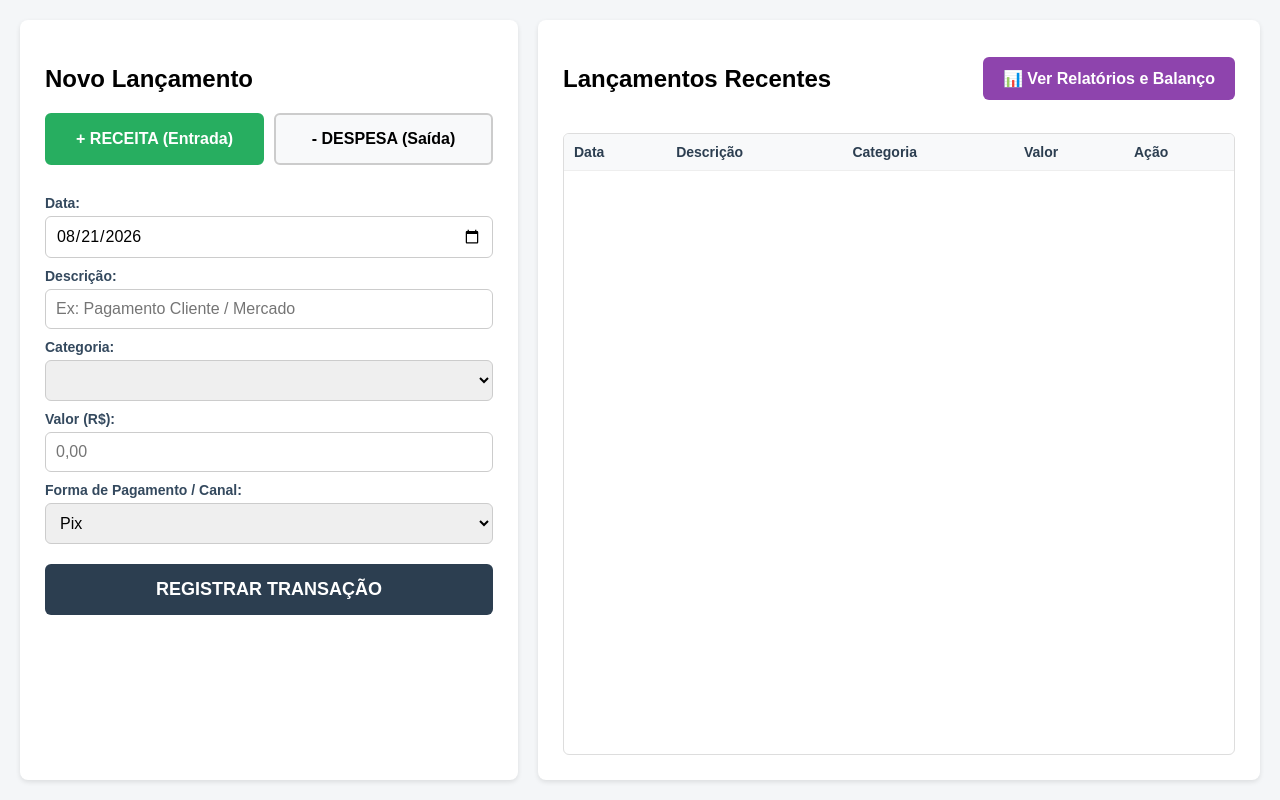
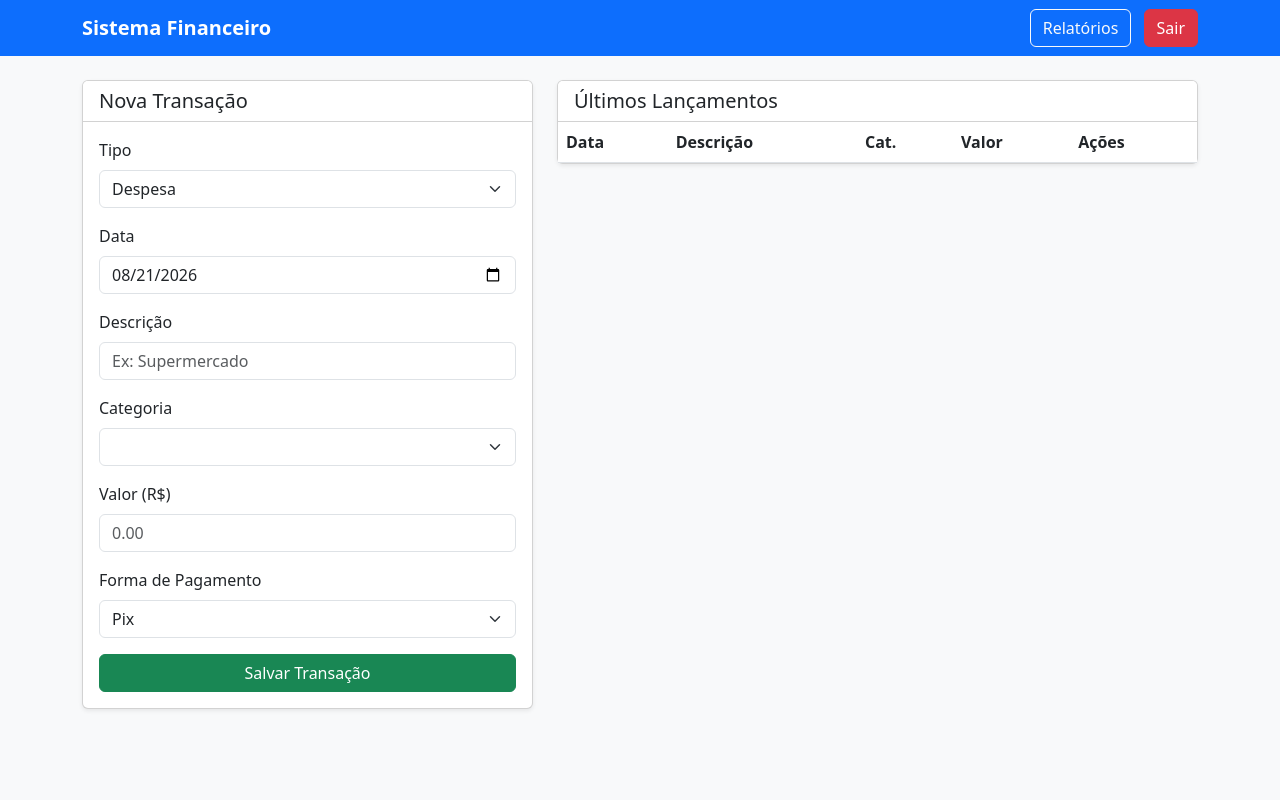
Before and after one commit to juracigomessilva-cyber/financeiro, a Flask app: template templates/index.html in a window 1280 px wide. Run offline with Flask 3, Linux system fonts and the light colour scheme; the template is opened without the code that fills it, so the values that code supplies are empty; some libraries are stand-ins or nearby versions.

Commit message:
Update index.html

```diff
--- a/templates/index.html
+++ b/templates/index.html
@@ -1,184 +1,187 @@
 <!DOCTYPE html>
-<html lang="pt-BR">
+<html lang="pt-br">
 <head>
     <meta charset="UTF-8">
-    <title>Controle Financeiro - Lançamentos</title>
-    <style>
-        * { box-sizing: border-box; font-family: Arial, sans-serif; }
-        body { margin: 0; padding: 20px; background-color: #f4f6f8; display: flex; gap: 20px; height: 100vh; }
+    <meta name="viewport" content="width=device-width, initial-scale=1.0">
+    <title>Controle Financeiro</title>
+    <link href="https://cdn.jsdelivr.net/npm/bootstrap@5.3.0/dist/css/bootstrap.min.css" rel="stylesheet">
+</head>
+<body class="bg-light">
+    <nav class="navbar navbar-expand-lg navbar-dark bg-primary mb-4">
+        <div class="container">
+            <a class="navbar-brand fw-bold" href="/">Sistema Financeiro</a>
+            <div>
+                <a href="/relatorios" class="btn btn-outline-light me-2">Relatórios</a>
+                <a href="/logout" class="btn btn-danger">Sair</a>
+            </div>
+        </div>
+    </nav>
 
-        /* Formulário de Lançamento */
-        .painel-form { flex: 1; background: white; padding: 25px; border-radius: 8px; box-shadow: 0 2px 5px rgba(0,0,0,0.1); display: flex; flex-direction: column; }
-        .tipo-selector { display: flex; gap: 10px; margin-bottom: 20px; }
-        .btn-tipo { flex: 1; padding: 15px; border: 2px solid #ccc; background: #f8f9fa; cursor: pointer; border-radius: 6px; font-weight: bold; font-size: 16px; text-align: center; }
-        .btn-tipo.active-receita { background: #27ae60; color: white; border-color: #27ae60; }
-        .btn-tipo.active-despesa { background: #c0392b; color: white; border-color: #c0392b; }
-
-        label { font-weight: bold; font-size: 14px; margin-top: 10px; display: block; color: #34495e; }
-        input, select { width: 100%; padding: 10px; font-size: 16px; margin-top: 5px; border: 1px solid #ccc; border-radius: 6px; }
-        .btn-salvar { background: #2c3e50; color: white; border: none; padding: 15px; font-size: 18px; font-weight: bold; border-radius: 6px; cursor: pointer; margin-top: 20px; width: 100%; }
-
-        /* Lista e Resumo */
-        .painel-lista { flex: 1.5; background: white; padding: 25px; border-radius: 8px; box-shadow: 0 2px 5px rgba(0,0,0,0.1); display: flex; flex-direction: column; }
-        .topo-acoes { display: flex; justify-content: space-between; align-items: center; margin-bottom: 20px; }
-        .btn-relatorio { background: #8e44ad; color: white; text-decoration: none; padding: 12px 20px; border-radius: 6px; font-weight: bold; }
-
-        .tabela-container { flex: 1; overflow-y: auto; border: 1px solid #ddd; border-radius: 6px; }
-        table { width: 100%; border-collapse: collapse; }
-        th, td { border-bottom: 1px solid #eee; padding: 10px; text-align: left; font-size: 14px; }
-        th { background-color: #f8f9fa; color: #2c3e50; }
-
-        .val-receita { color: #27ae60; font-weight: bold; }
-        .val-despesa { color: #c0392b; font-weight: bold; }
-        .btn-del { color: #e74c3c; cursor: pointer; font-weight: bold; border: none; background: none; }
-    </style>
-</head>
-<body>
-
-    <div class="painel-form">
-        <h2>Novo Lançamento</h2>
-
-        <div class="tipo-selector">
-            <div id="btn-receita" class="btn-tipo active-receita" onclick="setTipo('Receita')">+ RECEITA (Entrada)</div>
-            <div id="btn-despesa" class="btn-tipo" onclick="setTipo('Despesa')">- DESPESA (Saída)</div>
+    <div class="container">
+        <div class="row">
+            <!-- Form de Cadastro -->
+            <div class="col-md-5 mb-4">
+                <div class="card shadow-sm">
+                    <div class="card-header bg-white">
+                        <h5 class="card-title mb-0">Nova Transação</h5>
+                    </div>
+                    <div class="card-body">
+                        <form id="formTransacao">
+                            <div class="mb-3">
+                                <label class="form-label">Tipo</label>
+                                <select class="form-select" id="tipo" required onchange="carregarCategorias()">
+                                    <option value="Receita">Receita</option>
+                                    <option value="Despesa" selected>Despesa</option>
+                                </select>
+                            </div>
+                            <div class="mb-3">
+                                <label class="form-label">Data</label>
+                                <input type="date" class="form-control" id="data" required>
+                            </div>
+                            <div class="mb-3">
+                                <label class="form-label">Descrição</label>
+                                <input type="text" class="form-control" id="descricao" placeholder="Ex: Supermercado" required>
+                            </div>
+                            <div class="mb-3">
+                                <label class="form-label">Categoria</label>
+                                <select class="form-select" id="categoria" required>
+                                    <!-- Carregado via JS -->
+                                </select>
+                            </div>
+                            <div class="mb-3">
+                                <label class="form-label">Valor (R$)</label>
+                                <input type="number" step="0.01" class="form-control" id="valor" placeholder="0.00" required>
+                            </div>
+                            <div class="mb-3">
+                                <label class="form-label">Forma de Pagamento</label>
+                                <select class="form-select" id="forma_pagamento" required>
+                                    <option value="Pix">Pix</option>
+                                    <option value="Cartão de Crédito">Cartão de Crédito</option>
+                                    <option value="Cartão de Débito">Cartão de Débito</option>
+                                    <option value="Dinheiro">Dinheiro</option>
+                                </select>
+                            </div>
+                            <button type="submit" class="btn btn-success w-100">Salvar Transação</button>
+                        </form>
+                    </div>
+                </div>
             </div>
 
-        <label>Data:</label>
-        <input type="date" id="data">
-
-        <label>Descrição:</label>
-        <input type="text" id="descricao" placeholder="Ex: Pagamento Cliente / Mercado">
-
-        <label>Categoria:</label>
-        <select id="categoria"></select>
-
-        <label>Valor (R$):</label>
-        <input type="number" step="0.01" id="valor" placeholder="0,00">
-
-        <label>Forma de Pagamento / Canal:</label>
-        <select id="forma-pagamento">
-            <option value="Pix">Pix</option>
-            <option value="Dinheiro">Dinheiro</option>
-            <option value="Cartão de Débito">Cartão de Débito</option>
-            <option value="Cartão de Crédito">Cartão de Crédito</option>
-            <option value="Boleto / Transferência">Boleto / Transferência</option>
-        </select>
-
-        <button class="btn-salvar" onclick="salvarLancamento()">REGISTRAR TRANSAÇÃO</button>
+            <!-- Tabela de Lançamentos -->
+            <div class="col-md-7 mb-4">
+                <div class="card shadow-sm">
+                    <div class="card-header bg-white">
+                        <h5 class="card-title mb-0">Últimos Lançamentos</h5>
                     </div>
-
-    <div class="painel-lista">
-        <div class="topo-acoes">
-            <h2>Lançamentos Recentes</h2>
-            <a href="/relatorios" class="btn-relatorio">📊 Ver Relatórios e Balanço</a>
-        </div>
-
-        <div class="tabela-container">
-            <table>
+                    <div class="card-body p-0">
+                        <div class="table-responsive">
+                            <table class="table table-hover mb-0">
                                 <thead>
                                     <tr>
                                         <th>Data</th>
                                         <th>Descrição</th>
-                        <th>Categoria</th>
+                                        <th>Cat.</th>
                                         <th>Valor</th>
-                        <th>Ação</th>
+                                        <th>Ações</th>
                                     </tr>
                                 </thead>
-                <tbody id="tabela-recentes"></tbody>
+                                <tbody id="tabelaTransacoes">
+                                    <!-- Carregado via JS -->
+                                </tbody>
                             </table>
+                        </div>
+                    </div>
+                </div>
+            </div>
         </div>
     </div>
 
     <script>
-        let tipoAtual = 'Receita';
-        let categorias = [];
-
-        // Define data de hoje no input
+        // Define data atual no input
         document.getElementById('data').valueAsDate = new Date();
 
-        function setTipo(tipo) {
-            tipoAtual = tipo;
-            document.getElementById('btn-receita').className = tipo === 'Receita' ? 'btn-tipo active-receita' : 'btn-tipo';
-            document.getElementById('btn-despesa').className = tipo === 'Despesa' ? 'btn-tipo active-despesa' : 'btn-tipo';
-            atualizarSelectCategorias();
-        }
+        let todasCategorias = [];
 
         async function carregarCategorias() {
+            if (todasCategorias.length === 0) {
                 const res = await fetch('/api/categorias');
-            categorias = await res.json();
-            atualizarSelectCategorias();
+                todasCategorias = await res.json();
             }
+            const tipoSelecionado = document.getElementById('tipo').value;
+            const selectCategoria = document.getElementById('categoria');
+            selectCategoria.innerHTML = '';
 
-        function atualizarSelectCategorias() {
-            const select = document.getElementById('categoria');
-            select.innerHTML = '';
-            const filtradas = categorias.filter(c => c.tipo === tipoAtual);
-            filtradas.forEach(c => {
+            todasCategorias
+                .filter(c => c.tipo === tipoSelecionado)
+                .forEach(c => {
                     const opt = document.createElement('option');
                     opt.value = c.nome;
                     opt.textContent = c.nome;
-                select.appendChild(opt);
+                    selectCategoria.appendChild(opt);
                 });
         }
 
-        async function salvarLancamento() {
-            const data = document.getElementById('data').value;
-            const descricao = document.getElementById('descricao').value.trim();
-            const categoria = document.getElementById('categoria').value;
-            const valor = parseFloat(document.getElementById('valor').value);
-            const forma = document.getElementById('forma-pagamento').value;
+        async function carregarTransacoes() {
+            const res = await fetch('/api/relatorio?periodo=dia');
+            const data = await res.json();
+            const tbody = document.getElementById('tabelaTransacoes');
+            tbody.innerHTML = '';
 
-            if (!data || !descricao || isNaN(valor) || valor <= 0) {
-                alert('Preencha todos os campos corretamente!');
-                return;
+            data.detalhado.forEach(t => {
+                const tr = document.createElement('tr');
+                const cor = t.tipo === 'Receita' ? 'text-success' : 'text-danger';
+                const sinal = t.tipo === 'Receita' ? '+' : '-';
+
+                tr.innerHTML = `
+                    <td>${t.data}</td>
+                    <td>${t.descricao}</td>
+                    <td><small class="badge bg-secondary">${t.categoria}</small></td>
+                    <td class="${cor} fw-bold">${sinal} R$ ${parseFloat(t.valor).toFixed(2)}</td>
+                    <td>
+                        <button onclick="excluirTransacao(${t.id})" class="btn btn-sm btn-outline-danger">X</button>
+                    </td>
+                `;
+                tbody.appendChild(tr);
+            });
         }
 
-            const payload = { data, tipo: tipoAtual, descricao, categoria, valor, forma_pagamento: forma };
+        document.getElementById('formTransacao').addEventListener('submit', async (e) => {
+            e.preventDefault();
+
+            const dados = {
+                tipo: document.getElementById('tipo').value,
+                data: document.getElementById('data').value,
+                descricao: document.getElementById('descricao').value,
+                categoria: document.getElementById('categoria').value,
+                valor: document.getElementById('valor').value,
+                forma_pagamento: document.getElementById('forma_pagamento').value
+            };
 
             const res = await fetch('/api/transacoes', {
                 method: 'POST',
                 headers: { 'Content-Type': 'application/json' },
-                body: JSON.stringify(payload)
+                body: JSON.stringify(dados)
             });
 
             if (res.ok) {
                 document.getElementById('descricao').value = '';
                 document.getElementById('valor').value = '';
-                carregarRecentes();
+                carregarTransacoes();
+            } else {
+                alert('Erro ao salvar transação.');
+            }
+        });
+
+        async function excluirTransacao(id) {
+            if (confirm('Deseja excluir esta transação?')) {
+                await fetch(`/api/transacoes/${id}`, { method: 'DELETE' });
+                carregarTransacoes();
             }
         }
 
-        async function carregarRecentes() {
-            const res = await fetch('/api/relatorio?periodo=dia');
-            const data = await res.json();
-            const tbody = document.getElementById('tabela-recentes');
-            tbody.innerHTML = '';
-
-            data.detalhado.forEach(item => {
-                const tr = document.createElement('tr');
-                const sinal = item.tipo === 'Receita' ? '+' : '-';
-                const classeVal = item.tipo === 'Receita' ? 'val-receita' : 'val-despesa';
-
-                tr.innerHTML = `
-                    <td>${item.data}</td>
-                    <td>${item.descricao}</td>
-                    <td><small>${item.categoria}</small></td>
-                    <td class="${classeVal}">${sinal} R$ ${item.valor.toFixed(2)}</td>
-                    <td><button class="btn-del" onclick="excluirItem(${item.id})">X</button></td>
-                `;
-                tbody.appendChild(tr);
-            });
-        }
-
-        async function excluirItem(id) {
-            if (confirm('Deseja realmente apagar este lançamento?')) {
-                await fetch(`/api/transacoes/${id}`, { method: 'DELETE' });
-                carregarRecentes();
-            }
-        }
-
+        // Inicialização
         carregarCategorias();
-        carregarRecentes();
+        carregarTransacoes();
     </script>
 </body>
 </html>
```
Lines whose indentation alone changed are shown as unchanged.
